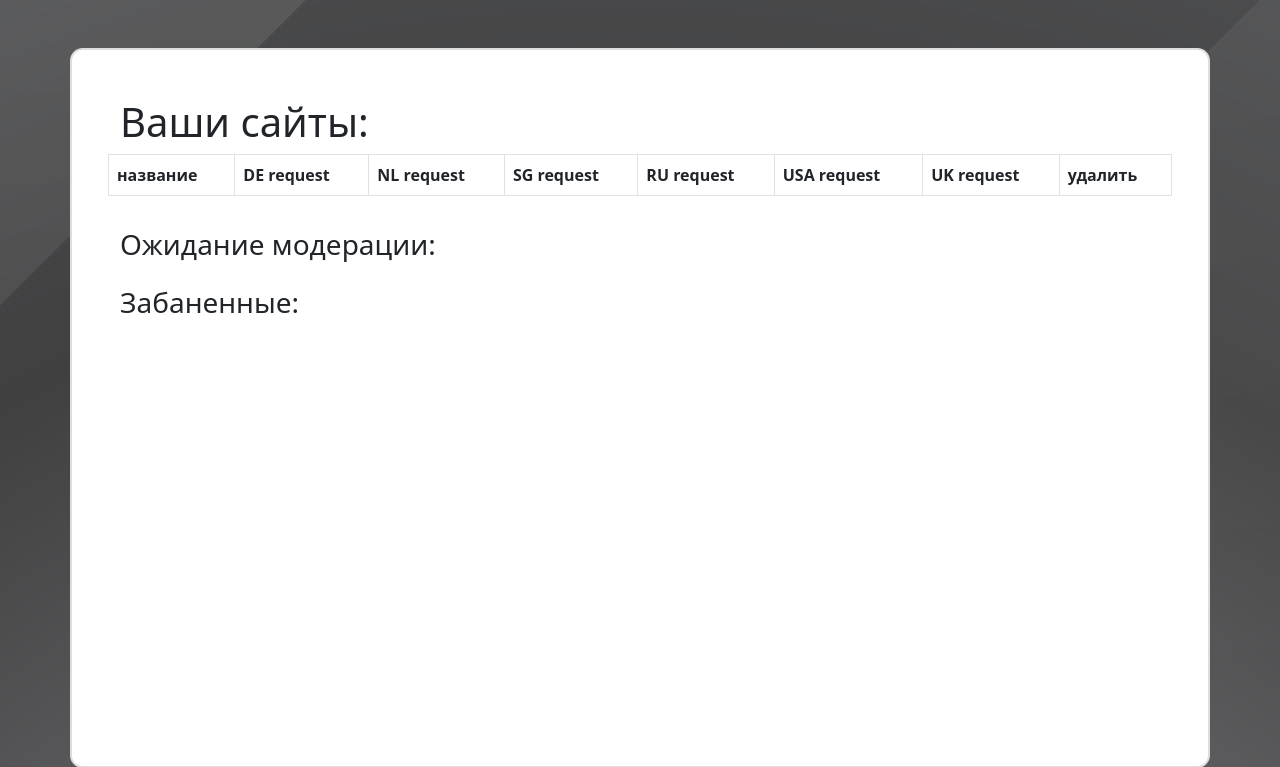
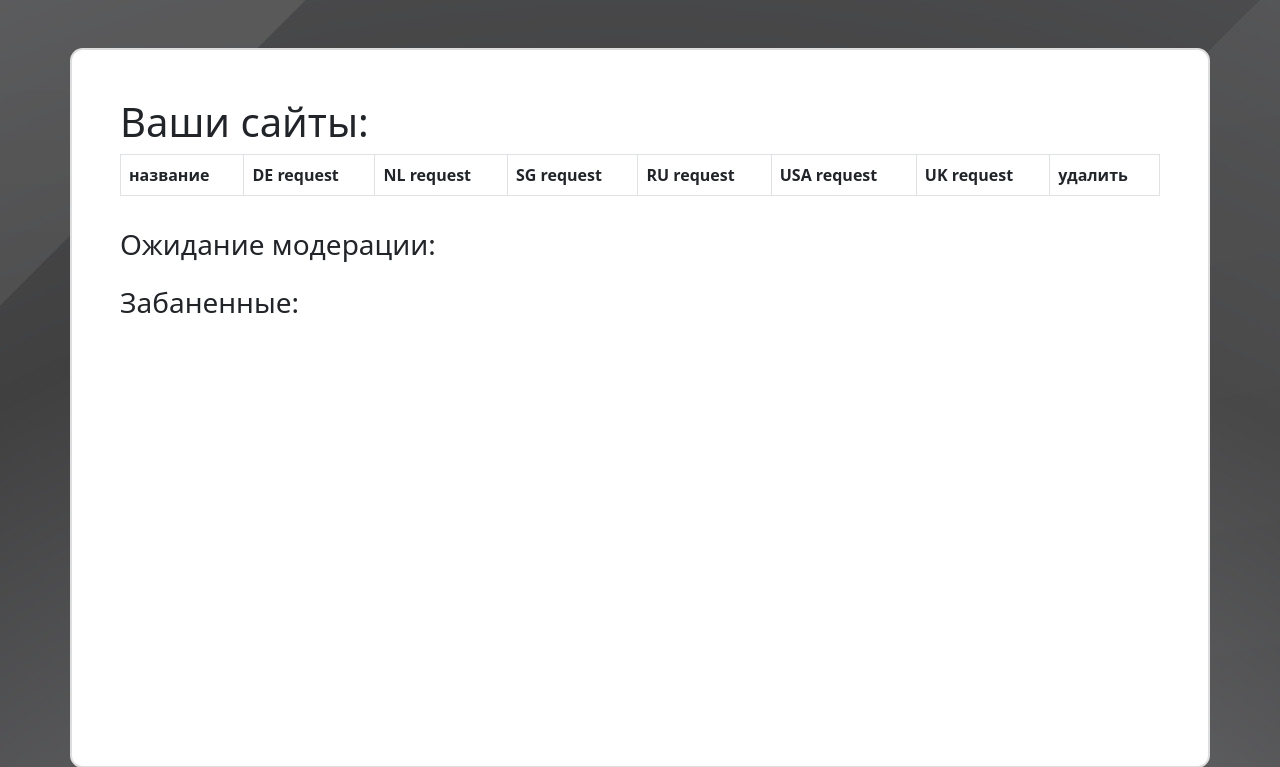
Before and after one commit to Shadow318193/Detector, a Flask app: page / in a window 1280 px wide. Shown: the part 72-839 px from the top of the page. Run offline with Flask 3, Linux system fonts and the light colour scheme; a user stored in the database is signed in; data comes from the database, SQL or seed files in the repository; lists and menus that the app fills with data are empty.

Commit message:
update html

```diff
--- a/templates/admin.html
+++ b/templates/admin.html
@@ -2,6 +2,7 @@
 {% block main_content %}
     <div class="row pb-3">
         <p>Очередь на модерацию:</p>
+        <div class="table-responsive">
         <table class="table table-bordered">
             <thead class="thead-dark">
             <tr>
@@ -41,6 +42,7 @@
             </tbody>
         </table>
     </div>
+    </div>
     <div class="d-grid gap-4 col-7 mx-auto">
         <a href="/choice"
            class="btn btn-secondary btn-lg">Вернуться</a>
--- a/templates/index.html
+++ b/templates/index.html
@@ -3,6 +3,7 @@
     <div class="row pb-3">
 
             <h1>Ваши сайты: </h1>
+        <div class="table-responsive">
             <table class="table table-bordered">
                 <thead class="thead-dark">
                 <tr>
@@ -43,6 +44,7 @@
                 </tbody>
             </table>
         </div>
+    </div>
     <div class="row pb-3">
         <form method="post">
         <h3>Ожидание модерации:{% for i in range(number3) %}
--- a/templates/popular.html
+++ b/templates/popular.html
@@ -2,6 +2,7 @@
 {% block main_content %}
 <div class="row pb-3">
     <h2>Популярные сайты:</h2>
+    <div class="table-responsive">
     <table class="table table-bordered">
         <thead class="thead-dark">
         <tr>
@@ -30,5 +31,6 @@
         {% endfor %}
         </tbody>
     </table>
+    </div>
 </div>
 {% endblock %}
--- a/templates/reject_moderation.html
+++ b/templates/reject_moderation.html
@@ -1,6 +1,7 @@
 {% extends 'base.html' %}
 {% block main_content %}
     <!-- Пока пусто -->
+<div class="table-responsive">
     <div class="row pb-3">
         <h2>Отменить модерацию сайтов:</h2>
         <table class="table table-bordered">
@@ -35,6 +36,7 @@
             </tbody>
         </table>
     </div>
+    </div>
     <div class="d-grid gap-4 col-7 mx-auto">
         <a href="/choice"
            class="btn btn-secondary btn-lg">Вернуться</a>
--- a/templates/reject_rejection.html
+++ b/templates/reject_rejection.html
@@ -1,6 +1,7 @@
 {% extends 'base.html' %}
 {% block main_content %}
     <!-- Пока пусто -->
+<div class="table-responsive">
     <div class="row pb-3">
         <h2>Отменить отменение модерации сайтов:</h2>
         <table class="table table-bordered">
@@ -37,6 +38,7 @@
             </tbody>
         </table>
     </div>
+    </div>
     <div class="d-grid gap-4 col-7 mx-auto">
         <a href="/choice"
            class="btn btn-secondary btn-lg">Вернуться</a>
```
